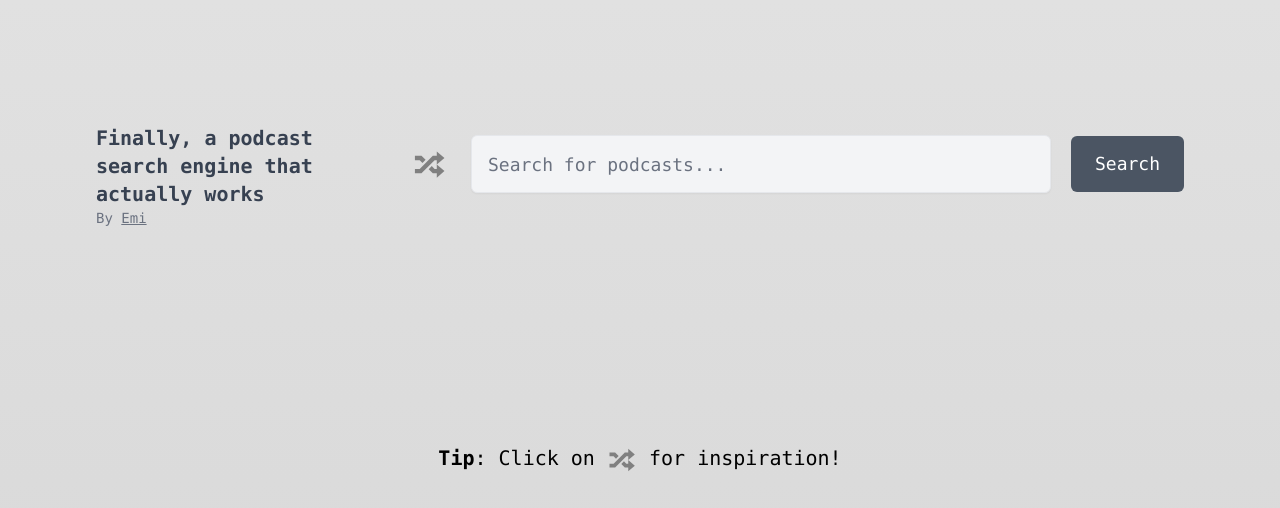
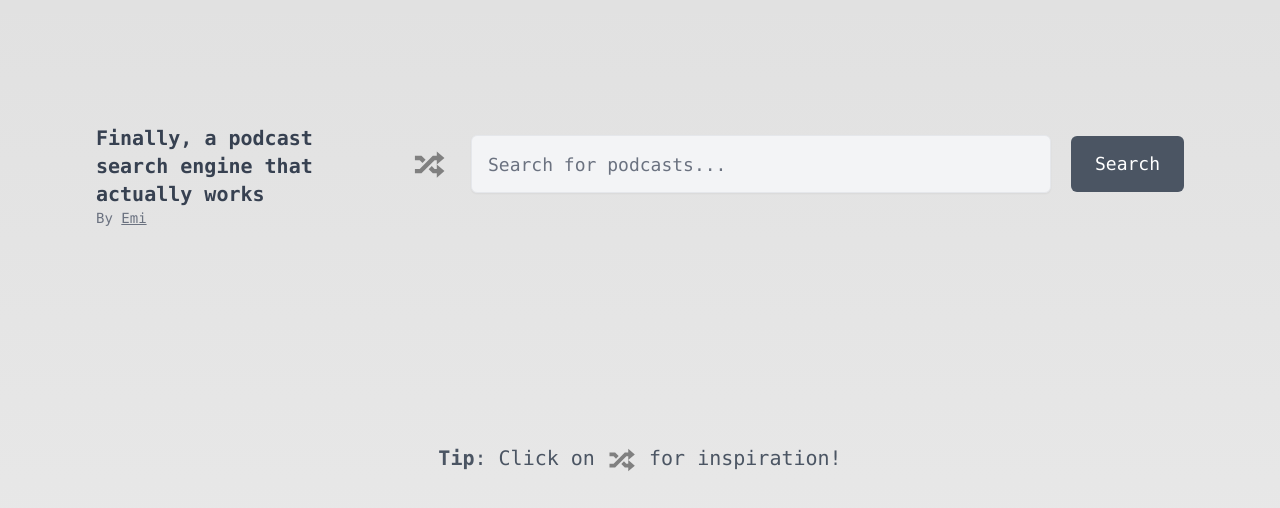
Before and after one commit to technoabsurdist/find-good-podcasts, a Next.js app: page / in a window 1280 px wide. Shown: the top 508 px of the page. Built offline with nearby package versions, Linux system fonts and the light colour scheme.

Commit message:
slight background color change

```diff
--- a/src/app/globals.css
+++ b/src/app/globals.css
@@ -5,7 +5,7 @@
 :root {
   --foreground-rgb: 0, 0, 0;
   --background-start-rgb: 225, 225, 225;
-  --background-end-rgb: 215, 215, 215;
+  --background-end-rgb: 235, 235, 235;
 }
 
 @media (prefers-color-scheme: dark) {
--- a/src/app/page.tsx
+++ b/src/app/page.tsx
@@ -23,9 +23,8 @@ export default function Home() {
           {results ? results.filter(result => result.title !== "Spotify Embed").map((result) => (
             <PodcastCard key={result.id} {...result} />
           )) : (
-            <div className='col-span-5 row-span-10 text-center text-gray-500"'>
+            <div className='col-span-5 row-span-10 text-center text-gray-600'>
               <p className='text-xl'><span className='font-bold'>Tip</span>: Click on <RandomIcon fill='gray' className='inline-block align-middle' height='1.5em' /> for inspiration!</p>
-
             </div>
           )}
         </div>
```
